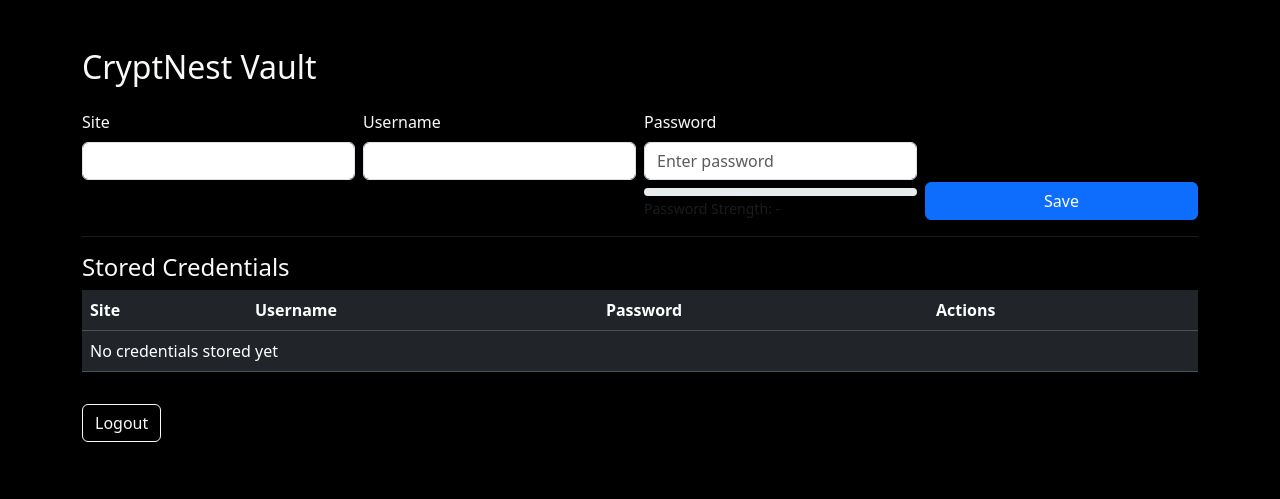
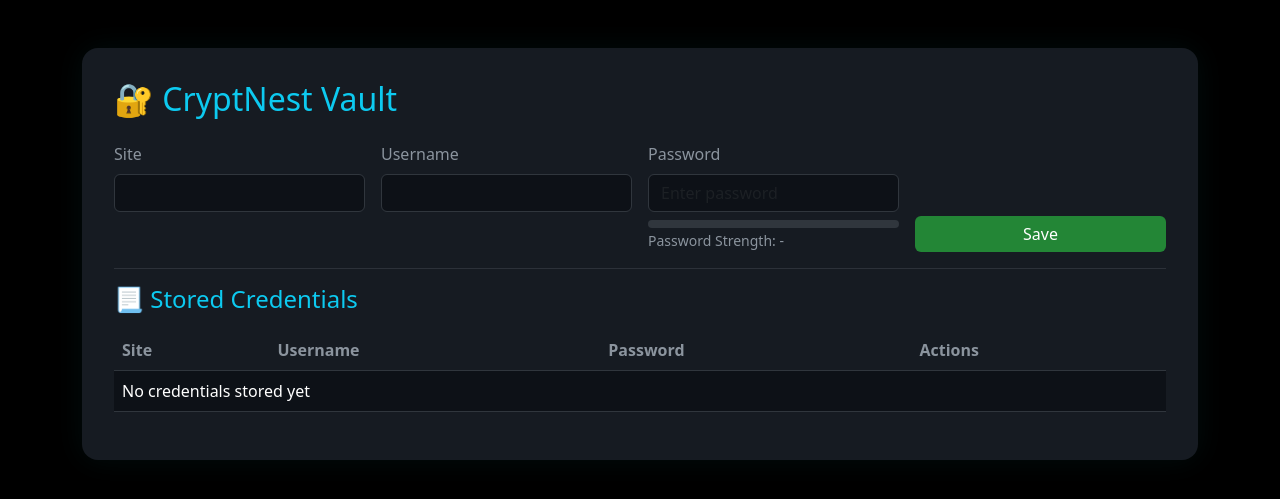
Before and after one commit to madstercoder7/CryptNest, a Flask app: page /dashboard in a window 1280 px wide. Shown: the part 56-555 px from the top of the page. Run offline with Flask 3, Linux system fonts and the light colour scheme; the visitor is signed in with stand-in values (Sample User, id 1); data that the repository does not hold is empty; parts of the project's set-up code (start-up, migrations or seed data) failed here and were passed over.

Commit message:
Updated dashboard page

```diff
--- a/templates/dashboard.html
+++ b/templates/dashboard.html
@@ -1,10 +1,125 @@
 {% extends "layout.html" %}
 {% block content %}
-<h2 class="mb-4">CryptNest Vault</h2>
+
+<style>
+    body {
+        background-color: #0d1117;
+        color: #f0f6fc;
+    }
+
+    .vault-card {
+        background-color: #161b22;
+        border-radius: 16px;
+        padding: 2rem;
+        box-shadow: 0 0 30px rgba(0, 255, 255, 0.05);
+    }
+
+    .form-label {
+        color: #8b949e;
+        font-weight: 500;
+    }
+
+    .form-control {
+        background-color: #0d1117;
+        color: #f0f6fc;
+        border: 1px solid #30363d;
+    }
+
+    .form-control:focus {
+        border-color: #58a6ff;
+        box-shadow: 0 0 0 0.1rem rgba(88, 166, 255, 0.3);
+        background-color: #0d1117;
+    }
+
+    .btn-primary {
+        background-color: #238636;
+        border: none;
+    }
+
+    .btn-primary:hover {
+        background-color: #2ea043;
+    }
+
+    .btn-outline-secondary {
+        border: 1px solid #30363d;
+        color: #c9d1d9;
+        background-color: transparent;
+    }
+
+    .btn-outline-secondary:hover {
+        background-color: #30363d;
+    }
+
+    .btn-danger {
+        background-color: #da3633;
+        border: none;
+    }
+
+    .btn-danger:hover {
+        background-color: #f85149;
+    }
+
+    .btn-secondary {
+        background-color: #484f58;
+        border: none;
+    }
+
+    .btn-secondary:hover {
+        background-color: #6e7681;
+    }
+
+    .table {
+        color: #c9d1d9;
+    }
+
+    .table-dark {
+        background-color: transparent;
+    }
+
+    .table-dark th {
+        color: #8b949e;
+        border-color: #30363d;
+        background-color: #161b22;
+    }
+
+    .table-dark td {
+        background-color: #0d1117;
+        border-color: #30363d;
+    }
+
+    .table-dark tbody tr:hover {
+        background-color: #21262d;
+    }
+
+    .progress {
+        background-color: #30363d;
+    }
+
+    .form-text.text-muted {
+        color: #8b949e !important;
+    }
+
+    .btn {
+        border-radius: 6px;
+    }
+
+    .input-group .form-control {
+        border-top-right-radius: 0;
+        border-bottom-right-radius: 0;
+    }
+
+    .input-group .btn {
+        border-top-left-radius: 0;
+        border-bottom-left-radius: 0;
+    }
+</style>
+
+<div class="vault-card">
+    <h2 class="text-info mb-4">🔐 CryptNest Vault</h2>
 
     <form action="{{ url_for('dashboard') }}" method="post">
         {{ form.hidden_tag() }}
-    <div class="row g-2 mb-3">
+        <div class="row g-3 mb-3">
             <div class="col-md-3">
                 {{ form.site.label(class="form-label") }}
                 {{ form.site(class="form-control") }}
@@ -31,8 +146,8 @@
 
     <hr class="text-secondary">
 
-<h4>Stored Credentials</h4>
-<table class="table table-dark table-hover">
+    <h4 class="text-info">📃 Stored Credentials</h4>
+    <table class="table table-dark table-hover mt-3">
         <thead>
             <tr>
                 <th>Site</th>
@@ -52,11 +167,11 @@
                         <button type="button" class="btn btn-outline-secondary toggle-password" onclick="togglePassword(this)">Show</button>
                     </div>
                 </td>
-            <td>
-                <form action="{{ url_for('delete_credential', cred_id=cred.id) }}" method="post" class="d-inline">
-                    <button class="btn btn-sm btn-danger">Delete</button>
+                <td class="d-flex gap-1">
+                    <form action="{{ url_for('delete_credential', cred_id=cred.id) }}" method="post">
+                        <button class="btn btn-sm btn-danger w-100">Delete</button>
                     </form>
-                <button class="btn btn-sm btn-secondary" onclick="copyToClipboard(this)">Copy</button>
+                    <button class="btn btn-sm btn-secondary w-100" onclick="copyToClipboard(this)">Copy</button>
                 </td>
             </tr>
             {% else %}
@@ -64,8 +179,7 @@
             {% endfor %}
         </tbody>
     </table>
-
-<a href="{{ url_for('logout') }}" class="btn btn-outline-light mt-3">Logout</a>
+</div>
 
 <script>
     function copyToClipboard(button) {
@@ -120,5 +234,11 @@
             else return { strength: "Strong", percent: 100, color: "#00e676" };
         }
     });
+
+    // Auto logout when closing the tab
+    window.addEventListener('beforeunload', function () {
+        navigator.sendBeacon("{{ url_for('logout') }}");
+    });
 </script>
+
 {% endblock %}
```
Lines whose indentation alone changed are shown as unchanged.
